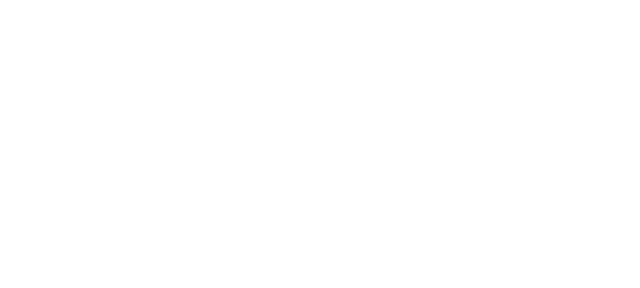
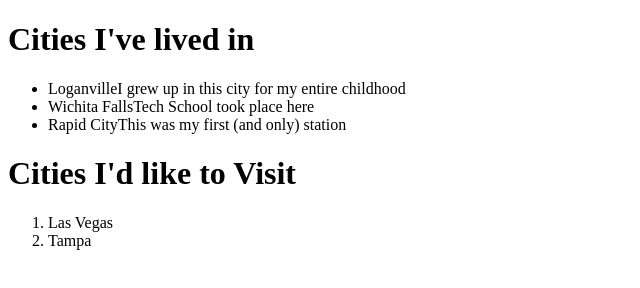
Before and after one commit to Austin-Heard/static-website, a plain HTML site: page index.html in a window 1280 px wide. Shown: the whole page, without its empty margins (0-640 px from the left). Drawn offline with Linux system fonts and the light colour scheme.

Commit message:
Headings created for list describing cities where I've lived and cities I'd like to visit

```diff
--- a/index.html
+++ b/index.html
@@ -1,8 +1,19 @@
 <!DOCTYPE html>
 <html>
     <head>
-        <title>The Titualar Grand Gazooie</title>
+        <title>Austin's Website Portfolio</title>
     </head>
     <body>
+        <h1 text-decoration="underline">Cities I've lived in</h1>
+        <ul>
+            <li>Loganville<span>I grew up in this city for my entire childhood</span></li>
+            <li>Wichita Falls<span>Tech School took place here</span></li>
+            <li>Rapid City<span>This was my first (and only) station</span></li>
+        </ul>
+        <h1>Cities I'd like to Visit</h1>
+        <ol>
+            <li>Las Vegas</li>
+            <li>Tampa</li>
+        </ol>
     </body>
 </html>
```
